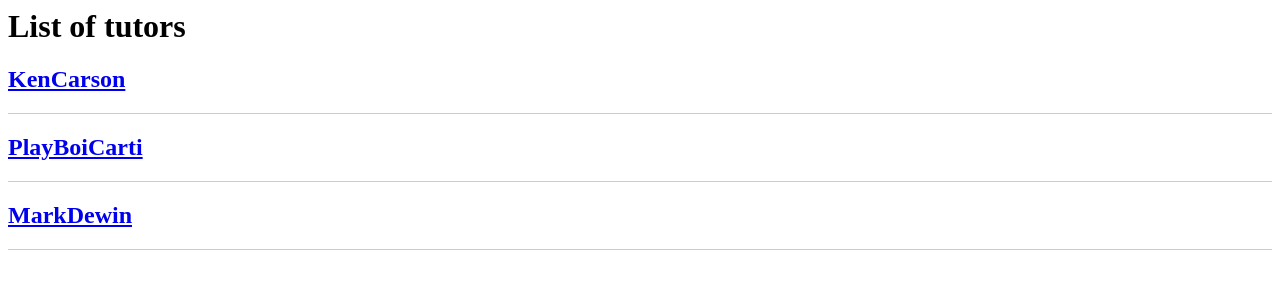
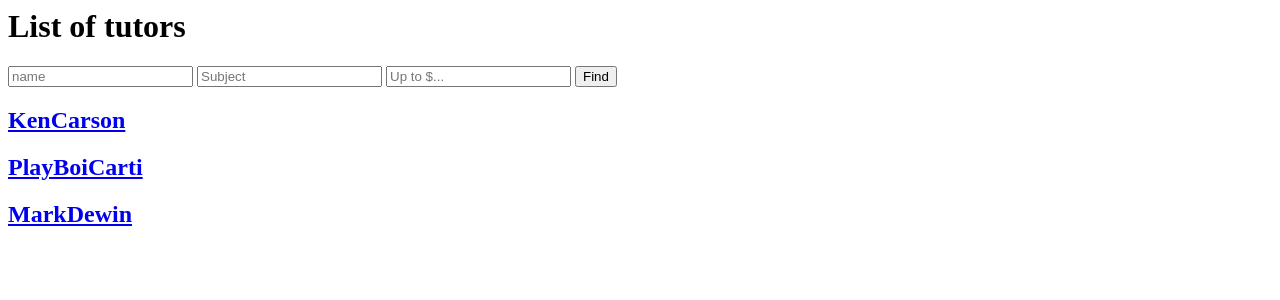
Before and after one commit to RAtnik00/booking-platform, a Django app: page /tutors/ in a window 1280 px wide. Shown: the top 300 px of the page. Run offline with Django 5.2, Linux system fonts and the light colour scheme; data comes from the database, SQL or seed files in the repository; both versions use the stored data as it was after the commit.

Commit message:
add new html

```diff
--- a/tutor_booking/tutors/templates/tutors/tutor_list.html
+++ b/tutor_booking/tutors/templates/tutors/tutor_list.html
@@ -1,7 +1,16 @@
 <h1>List of tutors</h1>
 
+<div style="margin-bottom: 20px;">
+    <form method="get">
+        <input type="search" name="q" placeholder="name" value="{{ request.GET.q }}">
+        <input type="text" name="subject" placeholder="Subject" value="{{ request.GET.subject }}">
+        <input type="number" name="max_price" placeholder="Up to $..." value="{{ request.GET.max_price }}">
+        <button type="submit">Find</button>
+    </form>
+</div>
+
 {% for tutor in tutors %}
-    <div style="margin-bottom: 20px; border-bottom: 1px solid #ccc;">
+    <div style="margin-bottom: 20px;">
         <h2><a href="{% url 'tutor_detail' tutor.slug %}">{{ tutor.username }}</a></h2>
     </div>
 {% endfor %}
```
Also changed, not shown: tutor_booking/db.sqlite3.
